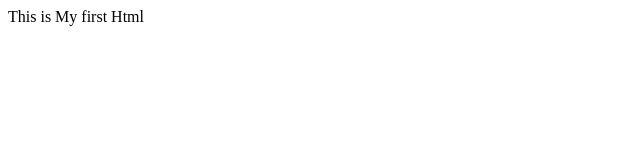
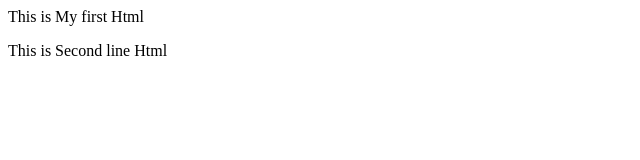
Before and after one commit to kuntardivyang/demo, a plain HTML site: page index.html in a window 1280 px wide. Shown: the whole page, without its empty margins (0-640 px from the left). Drawn offline with Linux system fonts and the light colour scheme.

Commit message:
second line added

```diff
--- a/index.html
+++ b/index.html
@@ -1 +1,2 @@
 <p> This is My first Html <p>
+    <p> This is Second line Html <p>
```
